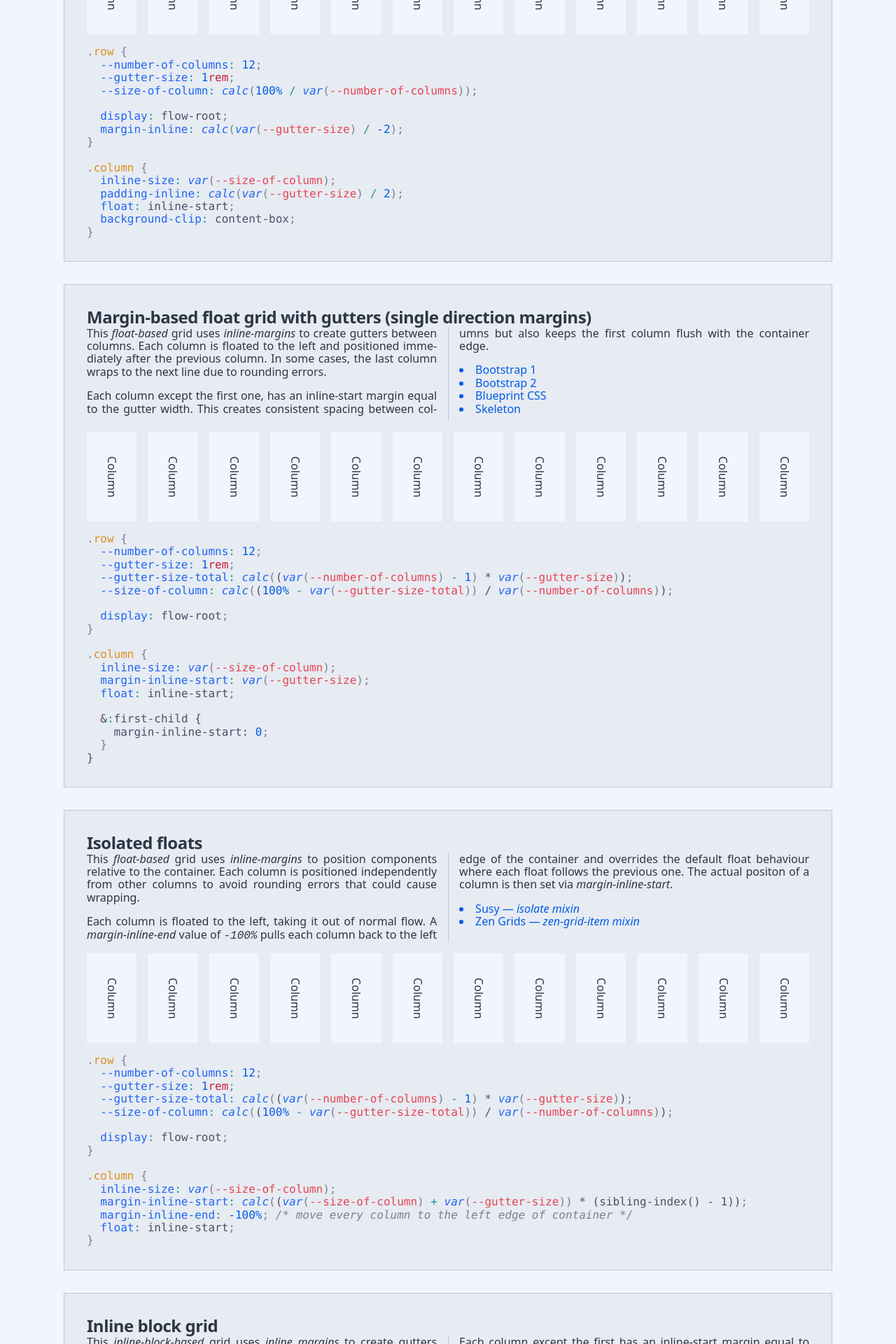
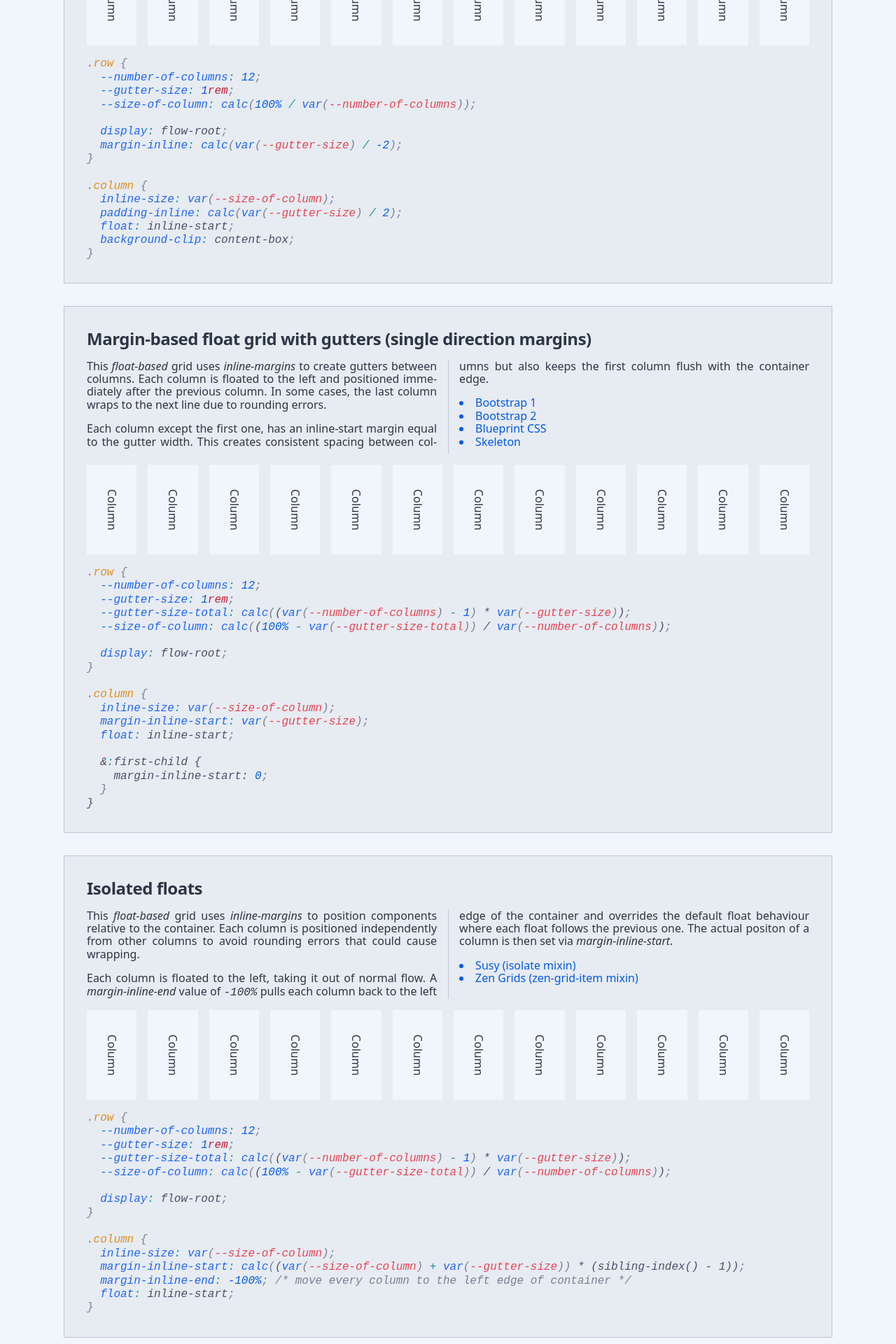
Before and after one commit to maurer2/yesteryear-grids, a SvelteKit app: page / in a window 1280 px wide. Shown: the part 520-2440 px from the top of the page at 70% size. Built offline with nearby package versions, Linux system fonts and the light colour scheme.

Commit message:
Turned panel into a proper component and refactored grid components

```diff
--- a/src/app.css
+++ b/src/app.css
@@ -95,27 +95,15 @@
     padding: 0;
     list-style-position: inside;
   }
-}
 
-@layer components {
-  .section-headline {
-    margin-block-end: 0;
-    font-size: calc(var(--viewport-base-unit) * 2);
-  }
-
-  .section-subheadline {
-    margin-block-end: 0;
-    font-size: calc(var(--viewport-base-unit) * 1.5);
-  }
-
-  .button {
+  button {
     background: var(--accent-primary);
     color: var(--on-accent);
     border-radius: 8px;
     padding: 0.6rem 1rem;
   }
 
-  .code {
+  code {
     /* padding: 0.15lh 0.3lh; */
     font-family: monospace;
     font-size: 1rem;
@@ -123,6 +111,8 @@
     background: var(--bg-soft);
   }
 }
+
+@layer components {}
 
 @layer utilities {
   .rounded-corner {
@@ -153,10 +143,6 @@
   .new-column {
     break-after: column;
     break-inside: avoid;
-  }
-
-  .grid-image {
-    margin-block: 1rem;
   }
 
   .grid-container {
--- a/src/lib/components/Grid/BorderSpacingTable/BorderSpacingTable.svelte
+++ b/src/lib/components/Grid/BorderSpacingTable/BorderSpacingTable.svelte
@@ -1,14 +1,17 @@
 <script lang="ts">
-  import Card from '../../Card/Card.svelte';
   import Row from '../../Row/Row.svelte';
   import Column from '../../Column/Column.svelte';
-  import { title, description, grid, markup } from '../../../snippets/Panel/Panel.svelte';
+  import Panel, { type PanelLink } from '../../Panel/Panel.svelte';
 
   type TableWithBorderSpacingProps = {
     numberOfColumns: number;
     cssListing?: string;
   };
   let { numberOfColumns, cssListing }: TableWithBorderSpacingProps = $props();
+
+  const links = [
+    { href: 'https://github.com/mdo/table-grid', label: 'Table grid' },
+  ] satisfies PanelLink[];
 </script>
 
 {#snippet descriptionContent()}
@@ -20,11 +23,6 @@
     element are ignored in some browsers, so an additional wrapper is needed to apply the negative inline
     margins.
   </p>
-  <ul class="new-column">
-    <li>
-      <a href="https://github.com/mdo/table-grid">Table grid</a>
-    </li>
-  </ul>
 {/snippet}
 
 {#snippet gridContent()}
@@ -38,12 +36,13 @@
 {/snippet}
 
 <div class="grid">
-  {@render title('Border spacing grid')}
-  {@render description(descriptionContent)}
-  {@render grid(gridContent)}
-  {#if cssListing}
-    {@render markup(cssListing)}
-  {/if}
+  <Panel
+    title="Border spacing grid"
+    description={descriptionContent}
+    grid={gridContent}
+    markup={cssListing}
+    {links}
+  />
 </div>
 
 <style>
--- a/src/lib/components/Grid/FloatsIsolated/FloatsIsolated.svelte
+++ b/src/lib/components/Grid/FloatsIsolated/FloatsIsolated.svelte
@@ -1,13 +1,21 @@
 <script lang="ts">
   import Row from '../../Row/Row.svelte';
   import Column from '../../Column/Column.svelte';
-  import { title, description, grid, markup } from '../../../snippets/Panel/Panel.svelte';
+  import Panel, { type PanelLink } from '../../Panel/Panel.svelte';
 
   type FloatsContainerRelativeProps = {
     numberOfColumns: number;
     cssListing?: string;
   };
   let { numberOfColumns, cssListing }: FloatsContainerRelativeProps = $props();
+
+  const links = [
+    { href: 'https://susy.readthedocs.io/toolkit/#isolate', label: 'Susy (isolate mixin)' },
+    {
+      href: 'https://github.com/JohnAlbin/zen-grids/blob/master/sass/zen-grids/_grids.scss',
+      label: 'Zen Grids (zen-grid-item mixin)',
+    },
+  ] satisfies PanelLink[];
 </script>
 
 {#snippet descriptionContent()}
@@ -23,16 +31,6 @@
     overrides the default float behaviour where each float follows the previous one. The actual
     positon of a column is then set via <em>margin-inline-start</em>.
   </p>
-  <ul class="new-column">
-    <li>
-      <a href="https://susy.readthedocs.io/toolkit/#isolate">Susy — <em>isolate mixin</em></a>
-    </li>
-    <li>
-      <a href="https://github.com/JohnAlbin/zen-grids/blob/master/sass/zen-grids/_grids.scss"
-        >Zen Grids — <em>zen-grid-item mixin</em></a
-      >
-    </li>
-  </ul>
 {/snippet}
 
 {#snippet gridContent()}
@@ -48,12 +46,13 @@
   style:--gutter-size-total={'calc((var(--number-of-columns) - 1) * var(--gutter-size))'}
   style:--size-of-column={'calc((100% - var(--gutter-size-total)) / var(--number-of-columns))'}
 >
-  {@render title('Isolated floats')}
-  {@render description(descriptionContent)}
-  {@render grid(gridContent)}
-  {#if cssListing}
-    {@render markup(cssListing)}
-  {/if}
+  <Panel
+    title="Isolated floats"
+    description={descriptionContent}
+    grid={gridContent}
+    markup={cssListing}
+    {links}
+  />
 </div>
 
 <style>
--- a/src/lib/components/Grid/FloatsMarginBased/FloatsMarginBased.svelte
+++ b/src/lib/components/Grid/FloatsMarginBased/FloatsMarginBased.svelte
@@ -1,13 +1,21 @@
 <script lang="ts">
   import Row from '../../Row/Row.svelte';
   import Column from '../../Column/Column.svelte';
-  import { title, description, grid, markup } from '../../../snippets/Panel/Panel.svelte';
+  import Panel, { type PanelLink } from '../../Panel/Panel.svelte';
 
   type FloatsMarginBasedProps = {
     numberOfColumns: number;
     cssListing?: string;
   };
   let { numberOfColumns, cssListing }: FloatsMarginBasedProps = $props();
+
+  // 960 grid uses margins in two directions
+  const links = [
+    { href: 'https://getbootstrap.com/1.0.0/#grid-system', label: 'Bootstrap 1' },
+    { href: 'https://getbootstrap.com/2.3.2/scaffolding.html#gridSystem', label: 'Bootstrap 2' },
+    { href: 'https://github.com/joshuaclayton/blueprint-css/', label: 'Blueprint CSS' },
+    { href: 'https://github.com/dhg/Skeleton', label: 'Skeleton' },
+  ] satisfies PanelLink[];
 </script>
 
 {#snippet descriptionContent()}
@@ -21,21 +29,6 @@
     creates consistent spacing between columns but also keeps the first column flush with the
     container edge.
   </p>
-  <ul class="new-column">
-    <!-- 960 grid uses margins in two directions -->
-    <li>
-      <a href="https://getbootstrap.com/1.0.0/#grid-system">Bootstrap 1</a>
-    </li>
-    <li>
-      <a href="https://getbootstrap.com/2.3.2/scaffolding.html#gridSystem">Bootstrap 2</a>
-    </li>
-    <li>
-      <a href="https://github.com/joshuaclayton/blueprint-css/">Blueprint CSS</a>
-    </li>
-    <li>
-      <a href="https://github.com/dhg/Skeleton">Skeleton</a>
-    </li>
-  </ul>
 {/snippet}
 
 {#snippet gridContent()}
@@ -51,19 +44,18 @@
   style:--gutter-size-total={'calc((var(--number-of-columns) - 1) * var(--gutter-size))'}
   style:--size-of-column={'calc((100% - var(--gutter-size-total)) / var(--number-of-columns))'}
 >
-  {@render title('Margin-based float grid with gutters (single direction margins)')}
-  {@render description(descriptionContent)}
-  {@render grid(gridContent)}
-  {#if cssListing}
-    {@render markup(cssListing)}
-  {/if}
+  <Panel
+    title="Margin-based float grid with gutters (single direction margins)"
+    description={descriptionContent}
+    grid={gridContent}
+    markup={cssListing}
+    {links}
+  />
 </div>
 
 <style>
   @layer components {
     .grid {
-      /* child component styles */
-
       & {
         :global(.row) {
           display: flow-root;
--- a/src/lib/components/Grid/FloatsPaddingBased/FloatsPaddingBased.svelte
+++ b/src/lib/components/Grid/FloatsPaddingBased/FloatsPaddingBased.svelte
@@ -1,13 +1,18 @@
 <script lang="ts">
   import Row from '../../Row/Row.svelte';
   import Column from '../../Column/Column.svelte';
-  import { title, description, grid, markup } from '../../../snippets/Panel/Panel.svelte';
+  import Panel, { type PanelLink } from '../../Panel/Panel.svelte';
 
   type FloatsPaddingBasedProps = {
     numberOfColumns: number;
     cssListing?: string;
   };
   let { numberOfColumns, cssListing }: FloatsPaddingBasedProps = $props();
+
+  const links = [
+    { href: 'https://getbootstrap.com/docs/3.3/css/#grid', label: 'Bootstrap 3' },
+    { href: 'https://get.foundation/sites/docs/grid.html', label: 'Zurb Foundation' },
+  ] satisfies PanelLink[];
 </script>
 
 {#snippet descriptionContent()}
@@ -26,14 +31,6 @@
     Each column has padding equal to half the gutter width to create the gutters. The parent row
     compensates for this by using negative inline-margins, that are equal to half the gutter width.
   </p>
-  <ul class="new-column">
-    <li>
-      <a href="https://getbootstrap.com/docs/3.3/css/#grid">Bootstrap 3</a>
-    </li>
-    <li>
-      <a href="https://get.foundation/sites/docs/grid.html">Zurb Foundation</a>
-    </li>
-  </ul>
 {/snippet}
 
 {#snippet gridContent()}
@@ -45,12 +42,13 @@
 {/snippet}
 
 <div class="grid" style:--size-of-column={'calc(100% / var(--number-of-columns))'}>
-  {@render title('Padding-based float grid with gutters via padding')}
-  {@render description(descriptionContent)}
-  {@render grid(gridContent)}
-  {#if cssListing}
-    {@render markup(cssListing)}
-  {/if}
+  <Panel
+    title="Padding-based float grid with gutters via padding"
+    description={descriptionContent}
+    grid={gridContent}
+    markup={cssListing}
+    {links}
+  />
 </div>
 
 <style>
--- a/src/lib/components/Grid/InlineBlock/InlineBlock.svelte
+++ b/src/lib/components/Grid/InlineBlock/InlineBlock.svelte
@@ -1,13 +1,23 @@
 <script lang="ts">
   import Row from '../../Row/Row.svelte';
   import Column from '../../Column/Column.svelte';
-  import { title, description, grid, markup } from '../../../snippets/Panel/Panel.svelte';
+  import Panel, { type PanelLink } from '../../Panel/Panel.svelte';
 
   type InlineBlockProps = {
     numberOfColumns: number;
     cssListing?: string;
   };
   let { numberOfColumns, cssListing }: InlineBlockProps = $props();
+
+  const links = [
+    {
+      href: 'https://github.com/esr360/Kayzen-GS',
+      label: 'KayzenGS (letter-spacing and display-table)',
+    },
+    { href: 'https://pure-css.github.io/grids/', label: 'Yahoo Pure (letter-spacing)' },
+    // { href: 'https://csswizardry.com/csswizardry-grids/', label: 'csswizardry-grids (uses comment trick, padding for gutters)' },
+    // { href: 'https://github.com/daneden/toast', label: 'Toast grid (uses comment trick, padding for gutters)' },
+  ] satisfies PanelLink[];
 </script>
 
 {#snippet descriptionContent()}
@@ -24,26 +34,6 @@
     Each column except the first has an inline-start margin equal to the gutter width. This creates
     consistent spacing between columns while keeping the first column flush with the container edge.
   </p>
-  <ul class="new-column">
-    <li>
-      <a href="https://github.com/esr360/Kayzen-GS"
-        >KayzenGS (<em>letter-spacing</em> and <em>display-table</em>)</a
-      >
-    </li>
-    <li>
-      <a href="https://pure-css.github.io/grids/">Yahoo Pure (<em>letter-spacing</em>)</a>
-    </li>
-    <!-- <li>
-    <a href="https://csswizardry.com/csswizardry-grids/"
-      >csswizardry-grids (uses comment trick, padding for gutters)</a
-    >
-  </li>
-  <li>
-    <a href="https://github.com/daneden/toast"
-      >Toast grid (uses comment trick, padding for gutters)</a
-    >
-  </li> -->
-  </ul>
 {/snippet}
 
 {#snippet gridContent()}
@@ -59,12 +49,13 @@
   style:--gutter-size-total={'calc((var(--number-of-columns) - 1) * var(--gutter-size))'}
   style:--size-of-column={'calc((100% - var(--gutter-size-total)) / var(--number-of-columns))'}
 >
-  {@render title('Inline block grid')}
-  {@render description(descriptionContent)}
-  {@render grid(gridContent)}
-  {#if cssListing}
-    {@render markup(cssListing)}
-  {/if}
+  <Panel
+    title="Inline block grid"
+    description={descriptionContent}
+    grid={gridContent}
+    markup={cssListing}
+    {links}
+  />
 </div>
 
 <style>
--- a/src/lib/components/Grid/InlineBlockJustified/InlineBlockJustified.svelte
+++ b/src/lib/components/Grid/InlineBlockJustified/InlineBlockJustified.svelte
@@ -1,7 +1,7 @@
 <script lang="ts">
   import Row from '../../Row/Row.svelte';
   import Column from '../../Column/Column.svelte';
-  import { title, description, grid, markup } from '../../../snippets/Panel/Panel.svelte';
+  import Panel from '../../Panel/Panel.svelte';
 
   type InlineBlockWithTextAlignJustifyProps = {
     numberOfColumns: number;
@@ -41,12 +41,12 @@
   style:--gutter-size-total={'calc((var(--number-of-columns) - 1) * var(--gutter-size))'}
   style:--size-of-column={'calc((100% - var(--gutter-size-total)) / var(--number-of-columns))'}
 >
-  {@render title('Justified inline block grid')}
-  {@render description(descriptionContent)}
-  {@render grid(gridContent)}
-  {#if cssListing}
-    {@render markup(cssListing)}
-  {/if}
+  <Panel
+    title="Justified inline-block grid"
+    description={descriptionContent}
+    grid={gridContent}
+    markup={cssListing}
+  />
 </div>
 
 <style>
--- a/src/lib/components/Grid/InlineBlockJustifiedTextAlignLast/InlineBlockJustifiedTextAlignLast.svelte
+++ b/src/lib/components/Grid/InlineBlockJustifiedTextAlignLast/InlineBlockJustifiedTextAlignLast.svelte
@@ -1,7 +1,7 @@
 <script lang="ts">
   import Row from '../../Row/Row.svelte';
   import Column from '../../Column/Column.svelte';
-  import { title, description, grid, markup } from '../../../snippets/Panel/Panel.svelte';
+  import Panel from '../../Panel/Panel.svelte';
 
   type InlineBlockWithTextAlignJustifyProps = {
     numberOfColumns: number;
@@ -36,12 +36,12 @@
   style:--gutter-size-total={'calc((var(--number-of-columns) - 1) * var(--gutter-size))'}
   style:--size-of-column={'calc((100% - var(--gutter-size-total)) / var(--number-of-columns))'}
 >
-  {@render title('Justified inline block grid with text-align-last')}
-  {@render description(descriptionContent)}
-  {@render grid(gridContent)}
-  {#if cssListing}
-    {@render markup(cssListing)}
-  {/if}
+  <Panel
+    title="Justified inline-block grid with text-align-last"
+    description={descriptionContent}
+    grid={gridContent}
+    markup={cssListing}
+  />
 </div>
 
 <style>
--- /dev/null
+++ b/src/lib/components/Panel/Panel.svelte
@@ -0,0 +1,72 @@
+<script lang="ts">
+  import type { Snippet } from 'svelte';
+
+  import { dummyText } from '../../../assets/lorem-ipsum';
+
+  export type PanelLink = {
+    href: string;
+    label: string;
+  };
+
+  type PanelProps = {
+    title: string;
+    grid: Snippet;
+    description?: Snippet;
+    markup?: string;
+    links?: PanelLink[];
+  };
+
+  let { title, grid, description, markup, links = [] }: PanelProps = $props();
+</script>
+
+<div class="panel">
+  <h2 class="headline">
+    {title}
+  </h2>
+
+  <div class="description multi-column">
+    {#if description}
+      {@render description()}
+    {:else}
+      {#each dummyText as paragraph}
+        <p>{paragraph}</p>
+      {/each}
+    {/if}
+
+    {#if links.length}
+      <ul class="new-column">
+        {#each links as link (link.href)}
+          <li>
+            <a href={link.href}>{link.label}</a>
+          </li>
+        {/each}
+      </ul>
+    {/if}
+  </div>
+
+  <div class="grid">
+    {@render grid()}
+  </div>
+
+  {#if markup}
+    <div class="markup">
+      {@html markup}
+    </div>
+  {/if}
+</div>
+
+<style>
+  @layer components {
+    .panel {
+      display: flex;
+      flex-direction: column;
+      justify-content: center;
+      gap: 1rem;
+    }
+
+    .headline {
+      margin-block-end: 0;
+      font-size: calc(var(--viewport-base-unit) * 1.5);
+    }
+  }
+</style>
--- a/src/lib/snippets/Panel/Panel.svelte
+++ /dev/null
@@ -1,37 +0,0 @@
-<script module lang="ts">
-  import type { Snippet } from 'svelte';
-
-  import { dummyText } from '../../../assets/lorem-ipsum';
-
-  export { title, description, grid, markup };
-</script>
-
-{#snippet title(title: string)}
-  <h2 class="section-subheadline">
-    {title}
-  </h2>
-{/snippet}
-
-{#snippet description(description?: Snippet)}
-  <div class="description multi-column">
-    {#if description}
-      {@render description()}
-    {:else}
-      {#each dummyText as paragraph}
-        <p>{paragraph}</p>
-      {/each}
-    {/if}
-  </div>
-{/snippet}
-
-{#snippet grid(grid: Snippet)}
-  <div class="grid-image">
-    {@render grid()}
-  </div>
-{/snippet}
-
-{#snippet markup(markup: string)}
-  <div class="markup">
-    {@html markup}
-  </div>
-{/snippet}
```
Also changed, not shown: src/lib/components/IntroPanel/IntroPanel.svelte (+6 -1 lines).
